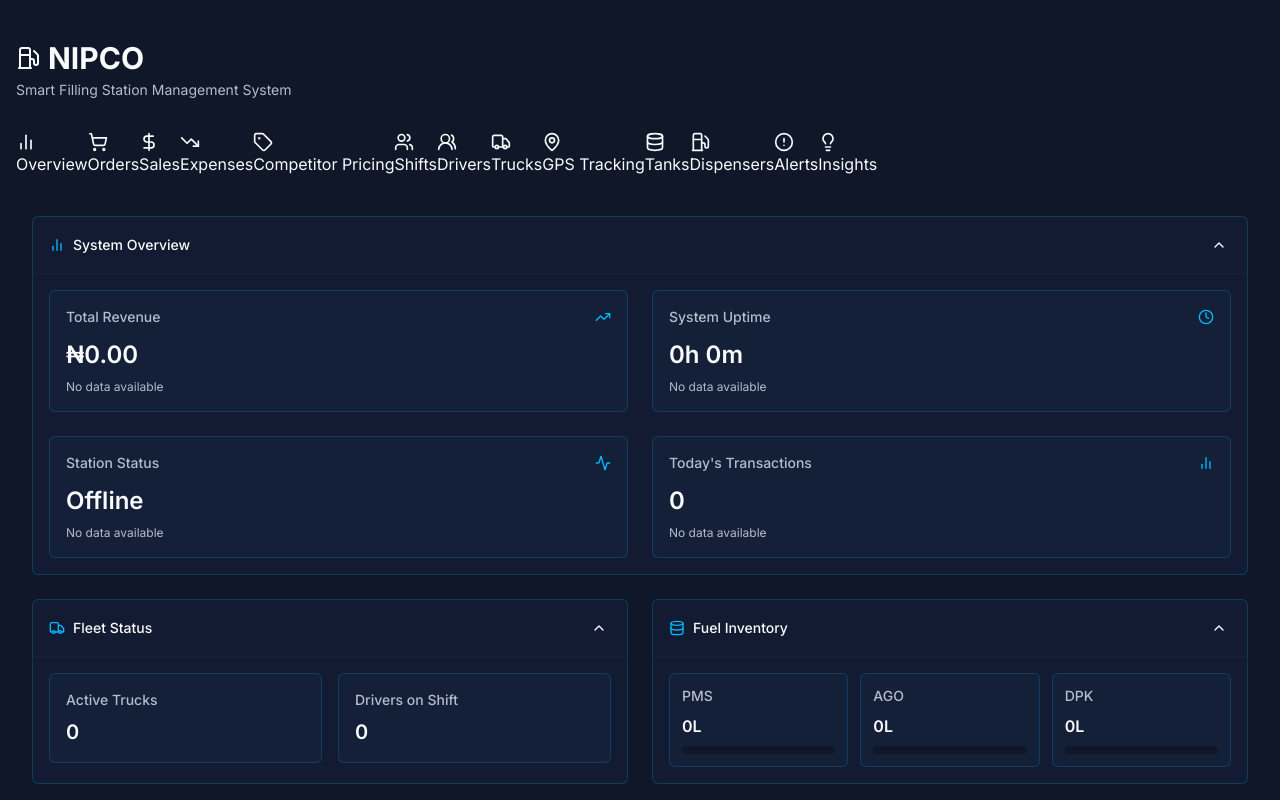
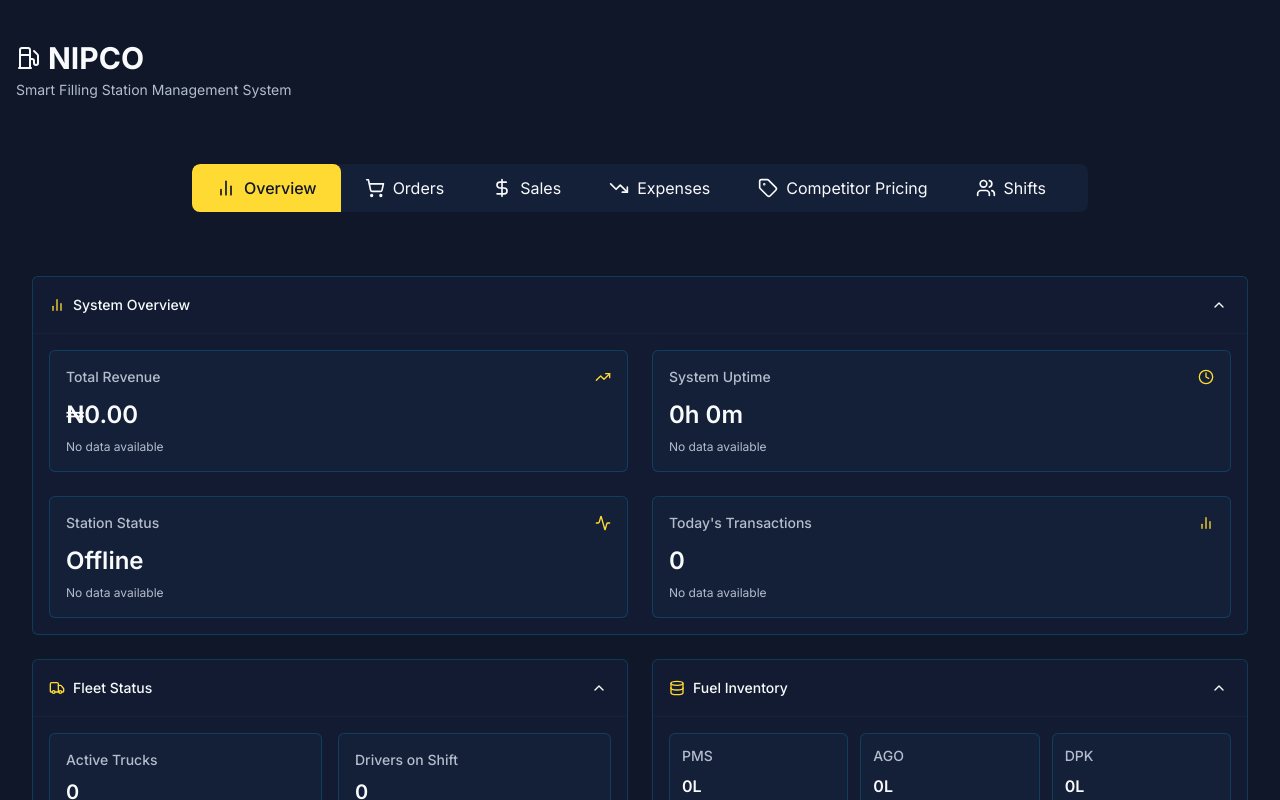
Before and after one commit to Kingsisaac2022/order-station-view, a React (Vite) app: page / in a window 1280 px wide. Shown: the top 800 px of the page. Built offline with nearby package versions, Linux system fonts and the light colour scheme.

Commit message:
Refactor: Improve navigation menu layout
- Spaced out the navigation menu tabs.
- Centralized the menu.
- Added icons to the menu items.
- Styled the menu to match the provided image.

```diff
--- a/src/components/Logo.tsx
+++ b/src/components/Logo.tsx
@@ -4,7 +4,7 @@ import { Fuel } from 'lucide-react';
 
 const Logo: React.FC = () => {
   return (
-    <div className="flex flex-col items-start mb-8">
+    <div className="flex flex-col items-start">
       <div className="flex items-center">
         <Fuel className="h-6 w-6 mr-2 text-foreground" />
         <h1 className="text-3xl font-bold text-foreground">NIPCO</h1>
--- a/src/components/Navigation.tsx
+++ b/src/components/Navigation.tsx
@@ -35,8 +35,10 @@ interface NavigationProps {
 
 const Navigation: React.FC<NavigationProps> = ({ activeSection, setActiveSection }) => {
   return (
-    <div className="tab-container overflow-x-auto scrollbar-none">
-      <nav className="tab-navigation">
+    <div className="px-4 py-6">
+      <div className="max-w-4xl mx-auto bg-dark-lighter rounded-lg overflow-hidden">
+        <div className="overflow-x-auto scrollbar-none">
+          <nav className="flex">
             {navItems.map((item) => {
               const Icon = item.icon;
               const isActive = activeSection === item.id;
@@ -46,17 +48,25 @@ const Navigation: React.FC<NavigationProps> = ({ activeSection, setActiveSection
                   key={item.id}
                   onClick={() => setActiveSection(item.id)}
                   className={cn(
-                "tab-button",
-                isActive ? "active" : ""
+                    "whitespace-nowrap flex items-center px-6 py-3 transition-colors",
+                    isActive
+                      ? "bg-primary text-primary-foreground font-medium"
+                      : "text-foreground hover:bg-dark-card"
                   )}
+                  style={{
+                    borderTopLeftRadius: isActive ? "0.5rem" : 0,
+                    borderTopRightRadius: isActive ? "0.5rem" : 0,
+                  }}
                 >
-              <Icon className="h-5 w-5" />
+                  <Icon className="h-5 w-5 mr-2" />
                   <span>{item.label}</span>
                 </button>
               );
             })}
           </nav>
         </div>
+      </div>
+    </div>
   );
 };
 
--- a/src/index.css
+++ b/src/index.css
@@ -16,7 +16,7 @@
     --popover: 222 47% 11%;
     --popover-foreground: 210 40% 98%;
 
-    --primary: 196 100% 50%;
+    --primary: 49 100% 60%;  /* Changed to yellow to match reference */
     --primary-foreground: 222 47% 11%;
 
     --secondary: 217.2 32.6% 17.5%;
@@ -128,14 +128,4 @@
   .scrollbar-none::-webkit-scrollbar {
     display: none;
   }
-
-  /* Custom styling for tabs */
-  [data-state="active"][data-orientation="horizontal"] {
-    @apply text-primary border-primary shadow-neon;
-  }
-
-  /* Style for TabsList */
-  [role="tablist"] {
-    @apply bg-transparent p-2;
-  }
 }
--- a/src/pages/Index.tsx
+++ b/src/pages/Index.tsx
@@ -10,7 +10,9 @@ const Index = () => {
   return (
     <div className="min-h-screen bg-dark text-foreground">
       <main className="container mx-auto px-4 py-10">
-        <Logo />
+        <div className="mb-10">
+          <Logo />
+        </div>
         <Navigation
           activeSection={activeSection}
           setActiveSection={setActiveSection}
```
Lines whose indentation alone changed are shown as unchanged.
